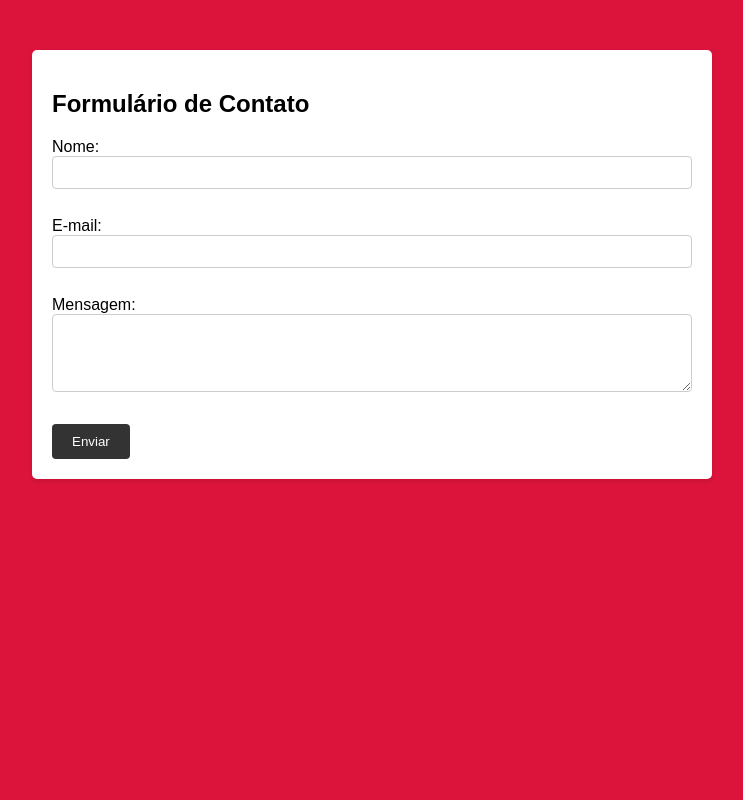
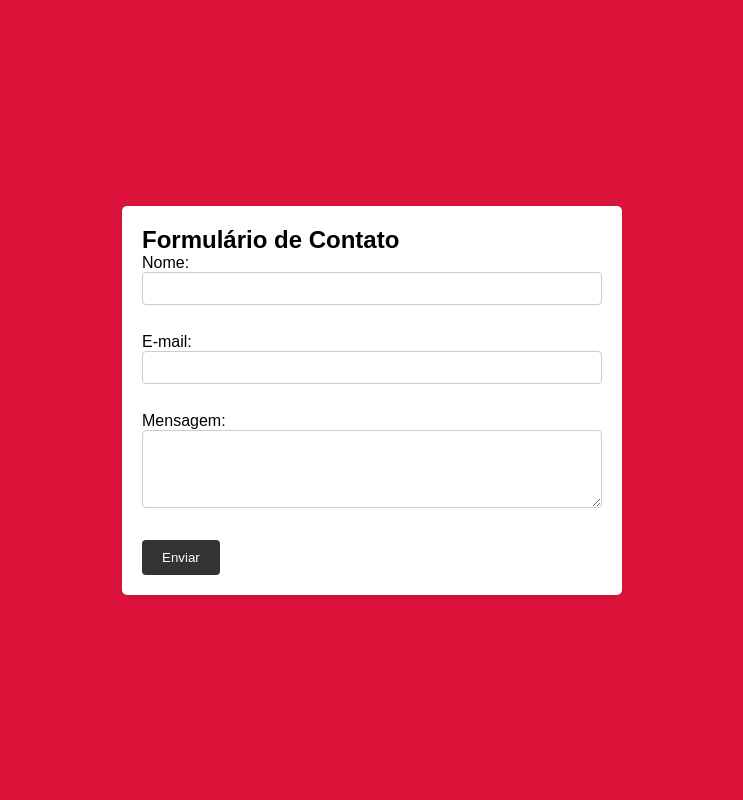
Before and after one commit to andrenanni/Estudo_de_PHP, a PHP site: page / in a window 1280 px wide. Shown: the whole page, without its empty margins (268-1011 px from the left). Run offline with PHP 8.4, Linux system fonts and the light colour scheme.

Commit message:
Montagem do layout

```diff
--- a/index.html
+++ b/index.html
@@ -7,6 +7,7 @@
     <link rel="stylesheet" href="style.css">
 </head>
 <body>
+    <main>
         <div class="container">
             <h2>Formulário de Contato</h2>
             <form action="process.php" method="post">
@@ -19,5 +20,6 @@
                 <input type="submit" value="Enviar">
             </form>
         </div>
+    </main>
 </body>
 </html>
--- a/style.css
+++ b/style.css
@@ -1,13 +1,29 @@
-body{
-    font-family: Arial, Helvetica, sans-serif;
+*{
+    border: 0;
     margin: 0;
     padding: 0;
+    box-sizing: border-box;
+}
+
+
+html,body{
+    width: 100%;
+    height: 100%;
+}
+
+main{
+    max-width: 2000px;
+    min-height: 100vh;
+    display: flex;
+    justify-content: center;
+    align-items: center;
+    font-family: Arial, Helvetica, sans-serif;
     background-color: crimson;
 }
 
 .container{
-    width: 50%;
-    margin: 50px auto;
+    width: 500px;
+    height: auto;
     padding: 20px;
     background-color: white;
     border-radius: 5px;
```
Lines whose indentation alone changed are shown as unchanged.
